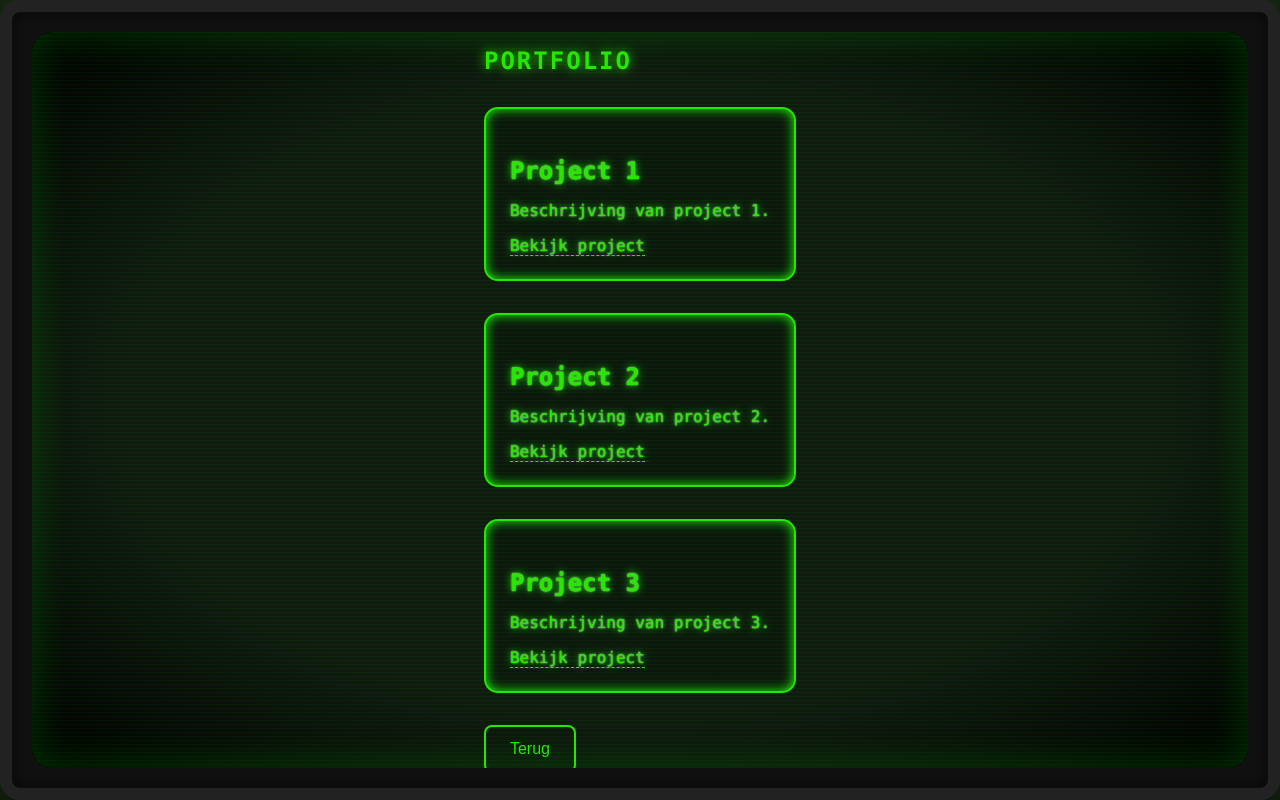
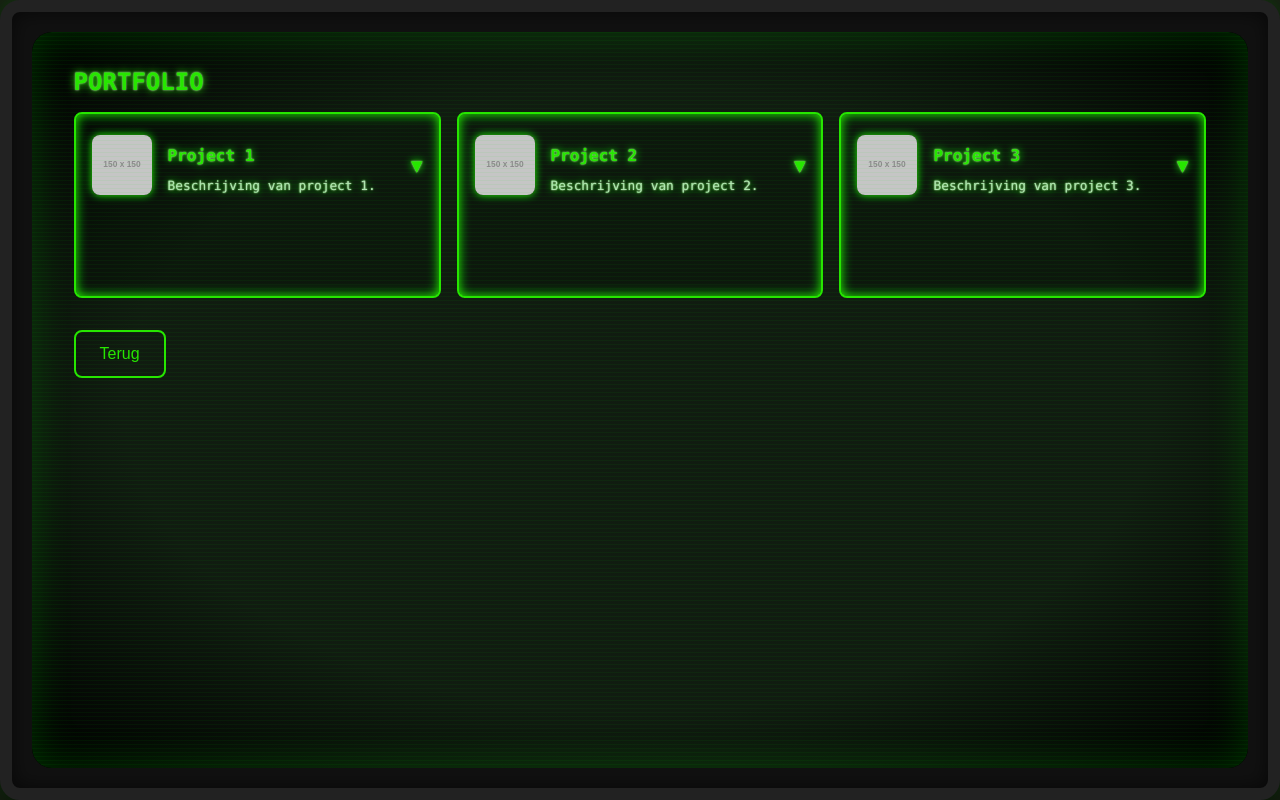
Before and after one commit to NoahSchrijver/PortfolioWebsite, a Vue app: page /portfolio in a window 1280 px wide. Built offline with nearby package versions, Linux system fonts and the light colour scheme.

Commit message:
Mid update: PortfolioView verbeteringen en toggle-functionaliteit

```diff
--- /dev/null
+++ b/src/data/projects.json
@@ -0,0 +1,26 @@
+[
+  {
+    "id": 1,
+    "title": "Project 1",
+    "description": "Beschrijving van project 1.",
+    "details": "Dit is meer informatie over project 1. Hier kun je bijvoorbeeld uitleg geven over de technologieën die zijn gebruikt.",
+    "link": "https://voorbeeld.com/project1",
+    "image": "https://via.placeholder.com/150"
+  },
+  {
+    "id": 2,
+    "title": "Project 2",
+    "description": "Beschrijving van project 2.",
+    "details": "Dit is meer informatie over project 2. Hier kun je bijvoorbeeld uitleg geven over de uitdagingen die je hebt overwonnen.",
+    "link": "https://voorbeeld.com/project2",
+    "image": "https://via.placeholder.com/150"
+  },
+  {
+    "id": 3,
+    "title": "Project 3",
+    "description": "Beschrijving van project 3.",
+    "details": "Dit is meer informatie over project 3. Hier kun je bijvoorbeeld uitleg geven over de resultaten die je hebt behaald.",
+    "link": "https://voorbeeld.com/project3",
+    "image": "https://via.placeholder.com/150"
+  }
+]
--- a/src/views/PortfolioView.vue
+++ b/src/views/PortfolioView.vue
@@ -1,11 +1,26 @@
 <template>
   <div class="ui-portfolio">
-    <h2>PORTFOLIO</h2>
+    <h2 class="ui-portfolio-title">PORTFOLIO</h2>
     <div class="ui-projects">
-      <div class="ui-project" v-for="project in projects" :key="project.id">
-        <h3 class="ui-project-title">{{ project.title }}</h3>
-        <p class="ui-project-description">{{ project.description }}</p>
-        <a :href="project.link" target="_blank" class="ui-project-link">Bekijk project</a>
+      <div
+        class="ui-project"
+        v-for="(project, index) in projects"
+        :key="project.id"
+      >
+        <div class="ui-project-header" @click="toggleDetails(index)">
+          <img :src="project.image" :alt="project.title" class="ui-project-image" />
+          <div class="ui-project-info">
+            <h3 class="ui-project-title">{{ project.title }}</h3>
+            <p class="ui-project-description">{{ project.description }}</p>
+          </div>
+          <span class="ui-project-toggle">
+            {{ project.expanded ? "▲" : "▼" }}
+          </span>
+        </div>
+        <div v-if="project.expanded" class="ui-project-details">
+          <p>{{ project.details }}</p>
+          <a :href="project.link" target="_blank" class="ui-project-link">Bekijk project</a>
+        </div>
       </div>
     </div>
     <button class="ui-back-button" @click="goBack">Terug</button>
@@ -13,93 +28,143 @@
 </template>
 
 <script>
+import projects from "@/data/projects.json"; // Importeer de JSON
+
 export default {
-  name: 'PortfolioView',
+  name: "PortfolioView",
   data() {
     return {
-      projects: [
-        {
-          id: 1,
-          title: 'Project 1',
-          description: 'Beschrijving van project 1.',
-          link: 'https://voorbeeld.com/project1'
-        },
-        {
-          id: 2,
-          title: 'Project 2',
-          description: 'Beschrijving van project 2.',
-          link: 'https://voorbeeld.com/project2'
-        },
-        {
-          id: 3,
-          title: 'Project 3',
-          description: 'Beschrijving van project 3.',
-          link: 'https://voorbeeld.com/project3'
-        }
-      ]
+      projects: projects.map((project) => ({
+        ...project,
+        expanded: false // Voeg een 'expanded' eigenschap toe aan elk project
+      }))
     };
   },
   methods: {
+    toggleDetails(index) {
+      this.projects[index].expanded = !this.projects[index].expanded; // Toggle de 'expanded' status
+    },
     goBack() {
-      this.$router.push('/home'); // Navigeer terug naar de HomeView
+      this.$router.push("/home"); // Navigeer terug naar de HomeView
     }
   }
 };
 </script>
 
 <style scoped>
+/* Algemene layout */
 .ui-portfolio {
   display: flex;
   flex-direction: column;
   align-items: flex-start;
-  min-height: 50vh;
-  padding: 2rem 1rem;
+  padding: 1rem;
+  width: 100%;
+  height: 100%;
+  box-sizing: border-box;
+  overflow-y: auto; /* Zorg dat de inhoud scrollbaar is als het scherm vol is */
 }
-.ui-portfolio h2 {
-  margin-bottom: 2rem;
+
+/* Titel binnen het scherm */
+.ui-portfolio-title {
   font-size: 1.5rem;
-  letter-spacing: 2px;
-  text-align: left;
+  color: #39ff14;
+  text-shadow: 0 0 8px #39ff14, 0 0 2px #fff;
+  margin-bottom: 1rem;
+}
+
+/* Grid layout voor projecten */
+.ui-projects {
+  display: grid;
+  grid-template-columns: repeat(auto-fit, minmax(250px, 1fr)); /* 3 kolommen indien mogelijk */
+  gap: 1rem;
   width: 100%;
-  text-shadow: 0 0 12px #39ff14;
+  grid-auto-rows: minmax(150px, auto); /* Zorg voor consistente rijen */
 }
-.ui-projects {
+
+/* Projectkaart */
+.ui-project {
+  border: 2px solid #39ff14;
+  border-radius: 8px;
+  background: rgba(0, 32, 0, 0.25);
+  box-shadow: 0 0 12px #39ff14 inset;
+  transition: background 0.2s, box-shadow 0.2s, height 0.3s ease; /* Voeg een overgang toe voor de hoogte */
   display: flex;
   flex-direction: column;
-  gap: 2rem;
+  align-items: flex-start;
+  padding: 1rem;
+  overflow: hidden; /* Beperk de inhoud */
+  height: 150px; /* Standaard hoogte */
+}
+
+.ui-project.expanded {
+  height: auto; /* Laat de hoogte groeien als het project is uitgeklapt */
+}
+
+/* Header van het project */
+.ui-project-header {
+  display: flex;
+  align-items: center;
+  justify-content: space-between;
   width: 100%;
+  cursor: pointer;
 }
-.ui-project {
-  padding: 1.5rem;
-  border: 2px solid #39ff14;
-  border-radius: 14px;
-  background: rgba(0, 32, 0, 0.25);
-  box-shadow: 0 0 12px #39ff14 inset;
-  transition: background 0.2s, box-shadow 0.2s;
+
+/* Afbeelding */
+.ui-project-image {
+  width: 60px;
+  height: auto;
+  margin-right: 1rem;
+  border-radius: 8px;
+  box-shadow: 0 0 8px #39ff14;
 }
-.ui-project:hover {
-  background: rgba(60, 255, 60, 0.08);
-  box-shadow: 0 0 24px #39ff14, 0 0 8px #fff inset;
+
+/* Projectinformatie */
+.ui-project-info {
+  flex: 1;
 }
+
 .ui-project-title {
-  font-size: 1.5rem;
+  font-size: 1rem;
   margin-bottom: 0.5rem;
 }
+
 .ui-project-description {
-  font-size: 1rem;
-  margin-bottom: 1rem;
+  font-size: 0.8rem;
+  margin-bottom: 0.5rem;
+  color: #baffba;
 }
+
+/* Toggle-pijltje */
+.ui-project-toggle {
+  font-size: 1.2rem;
+  color: #39ff14;
+  cursor: pointer;
+}
+
+/* Uitklapbare details */
+.ui-project-details {
+  margin-top: 1rem;
+  padding-top: 1rem;
+  border-top: 1px dashed #39ff14;
+  font-size: 0.9rem;
+  color: #baffba;
+}
+
+/* Link naar project */
 .ui-project-link {
-  font-size: 1rem;
+  font-size: 0.9rem;
   color: #39ff14;
   text-decoration: none;
   border-bottom: 1px dashed #39ff14;
   transition: color 0.2s, border-bottom 0.2s;
 }
+
 .ui-project-link:hover {
   color: #fff;
   border-bottom: 1px solid #fff;
 }
+
+/* Terugknop */
 .ui-back-button {
   margin-top: 2rem;
   padding: 0.8rem 1.5rem;
@@ -111,6 +176,7 @@ export default {
   cursor: pointer;
   transition: background 0.2s, color 0.2s;
 }
+
 .ui-back-button:hover {
   background: #39ff14;
   color: #000;
```
